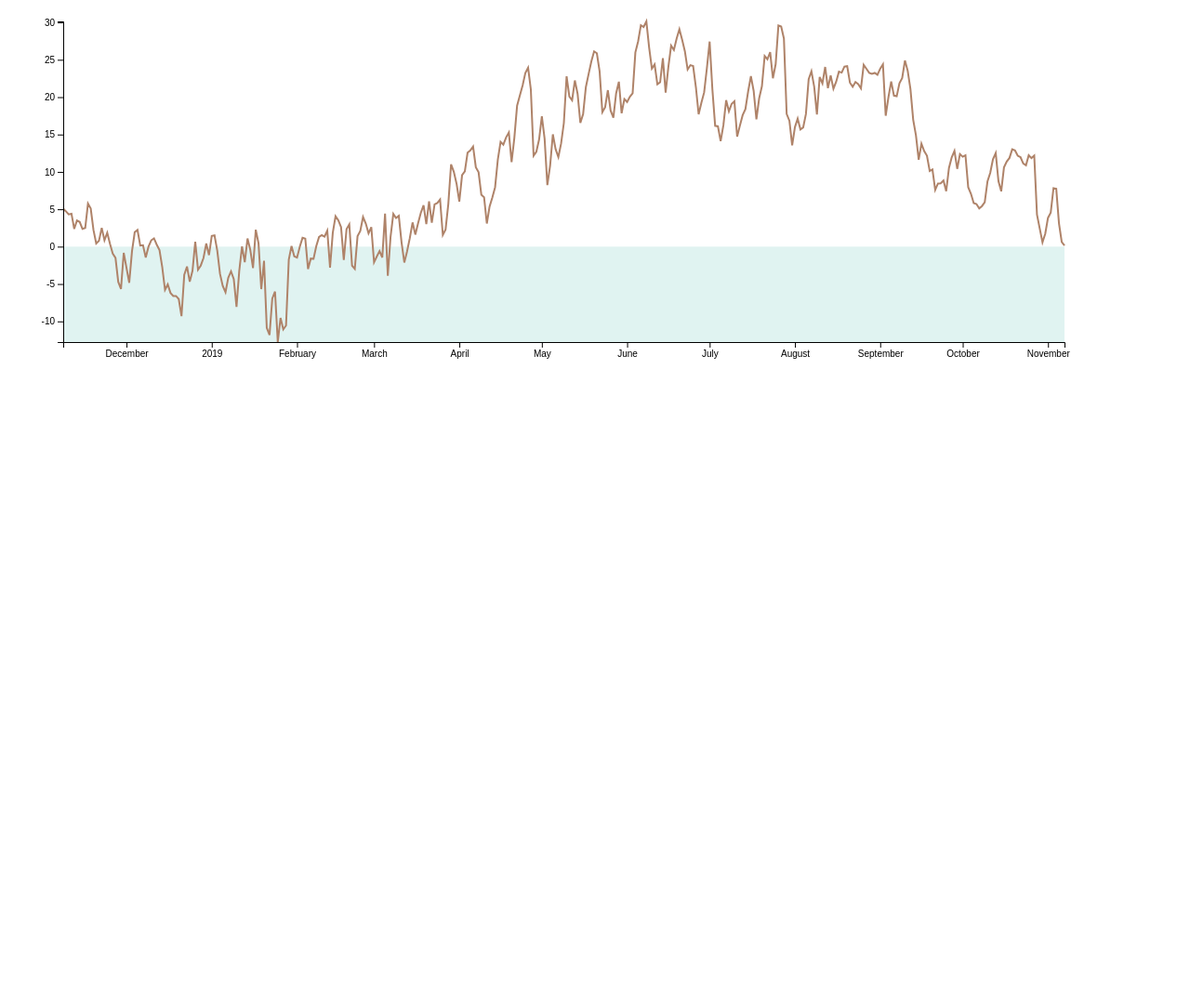
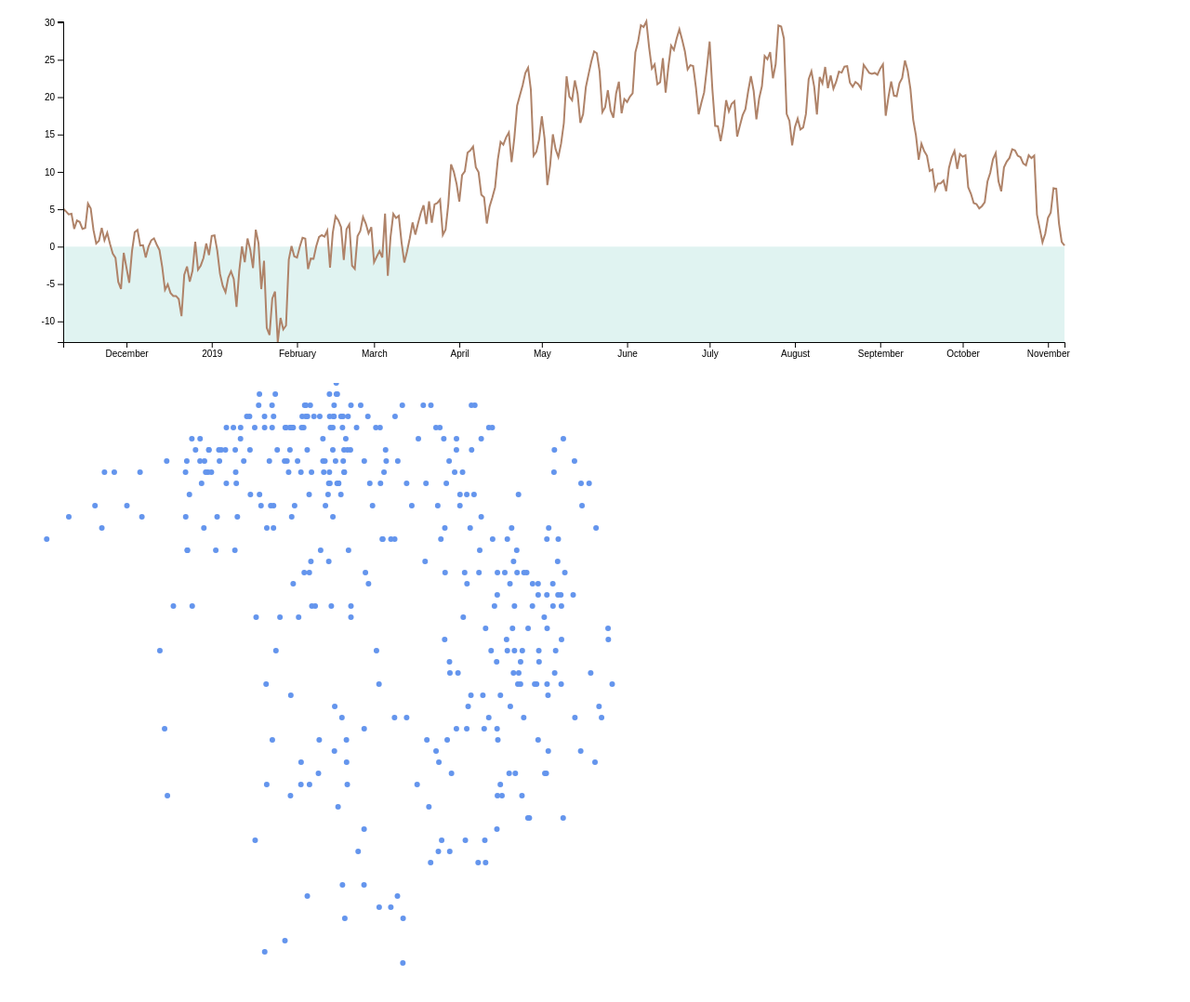
Before and after one commit to treb0ry/traind3, a website built with webpack: page dist/index.html in a window 1280 px wide. Shown: the whole page at 93% size. Before the commit the page ends 800 px from the top, so only its background shows below. Built offline with nearby package versions, Linux system fonts and the light colour scheme.

Commit message:
scale and draw data

```diff
--- a/src/index.js
+++ b/src/index.js
@@ -1,12 +1,10 @@
-import * as d3 from 'd3';
+import * as d3 from "d3";
 
 async function drawLineChart() {
-  const dataset = await d3.json('./my_weather_data.json');
-
   const yAccessor = d => (d.temperatureMax - 32) * (5 / 9);
-  const dateParser = d3.timeParse('%Y-%m-%d');
+  const dateParser = d3.timeParse("%Y-%m-%d");
   const xAccessor = d => dateParser(d.date);
-
+  const dataset = await d3.json("./my_weather_data.json");
   const dimensions = {
     width: window.innerWidth * 0.9,
     height: 400,
@@ -14,8 +12,8 @@ async function drawLineChart() {
       top: 15,
       right: 15,
       bottom: 40,
-      left: 60,
-    },
+      left: 60
+    }
   };
   dimensions.boundedWidth =
     dimensions.width - dimensions.margin.left - dimensions.margin.right;
@@ -23,15 +21,15 @@ async function drawLineChart() {
     dimensions.height - dimensions.margin.top - dimensions.margin.bottom;
 
   const wrapper = d3
-    .select('#wrapper')
-    .append('svg')
-    .attr('width', dimensions.width)
-    .attr('height', dimensions.height);
+    .select("#wrapper")
+    .append("svg")
+    .attr("width", dimensions.width)
+    .attr("height", dimensions.height);
   const bounds = wrapper
-    .append('g')
+    .append("g")
     .style(
-      'transform',
-      `translate(${dimensions.margin.left}px,${dimensions.margin.top}px)`,
+      "transform",
+      `translate(${dimensions.margin.left}px,${dimensions.margin.top}px)`
     );
   const yScale = d3
     .scaleLinear()
@@ -39,12 +37,12 @@ async function drawLineChart() {
     .range([dimensions.boundedHeight, 0]);
   const fTemperatureDay = yScale(0);
   const fTemperatures = bounds
-    .append('rect')
-    .attr('x', 0)
-    .attr('width', dimensions.boundedWidth)
-    .attr('y', fTemperatureDay)
-    .attr('height', dimensions.boundedHeight - fTemperatureDay)
-    .attr('fill', '#e0f3f1');
+    .append("rect")
+    .attr("x", 0)
+    .attr("width", dimensions.boundedWidth)
+    .attr("y", fTemperatureDay)
+    .attr("height", dimensions.boundedHeight - fTemperatureDay)
+    .attr("fill", "#e0f3f1");
   const xScale = d3
     .scaleTime()
     .domain(d3.extent(dataset, xAccessor))
@@ -54,18 +52,70 @@ async function drawLineChart() {
     .x(d => xScale(xAccessor(d)))
     .y(d => yScale(yAccessor(d)));
   const line = bounds
-    .append('path')
-    .attr('d', lineGenerator(dataset))
-    .attr('fill', 'none')
-    .attr('stroke', '#af8369')
-    .attr('stroke-width', 2);
+    .append("path")
+    .attr("d", lineGenerator(dataset))
+    .attr("fill", "none")
+    .attr("stroke", "#af8369")
+    .attr("stroke-width", 2);
   const yAxisGenerator = d3.axisLeft().scale(yScale);
   const xAxisgenerator = d3.axisBottom().scale(xScale);
-  const yAxis = bounds.append('g').call(yAxisGenerator);
+  const yAxis = bounds.append("g").call(yAxisGenerator);
   const xAxis = bounds
-    .append('g')
+    .append("g")
     .call(xAxisgenerator)
-    .style('transform', `translateY(${dimensions.boundedHeight}px)`);
+    .style("transform", `translateY(${dimensions.boundedHeight}px)`);
 }
 
+async function drawScatterplot() {
+  const dataset = await d3.json("./my_weather_data.json");
+  const xAccessor = d => d.dewPoint;
+  const yAccessor = d => d.humidity;
+  const width = d3.min([window.innerWidth * 0.9, window.innerHeight * 0.9]);
+  let dimensions = {
+    width: width,
+    height: width,
+    margin: {
+      top: 10,
+      rigth: 10,
+      bottom: 50,
+      left: 50
+    }
+  };
+
+  dimensions.boundedWidth =
+    dimensions.width - dimensions.margin.left - dimensions.margin.rigth;
+  dimensions.boundedHeight =
+    dimensions.height - dimensions.margin.top - dimensions.margin.bottom;
+  const wrapper = d3
+    .select("#scatterplot")
+    .append("svg")
+    .attr("width", dimensions.width)
+    .attr("height", dimensions.height);
+  const bounds = wrapper
+    .append("g")
+    .style(
+      "transform",
+      `translate(${dimensions.margin.left}px,${dimensions.top}px)`
+    );
+  const xScale = d3
+    .scaleLinear()
+    .domain(d3.extent(dataset, xAccessor))
+    .range([0, dimensions.boundedWidth])
+    .nice();
+  const yScale = d3
+    .scaleLinear()
+    .domain(d3.extent(dataset, yAccessor))
+    .range([dimensions.boundedHeight, 0])
+    .nice();
+  const dots = bounds
+    .selectAll("circle")
+    .data(dataset)
+    .enter()
+    .append("circle")
+    .attr("cx", d => xScale(xAccessor(d)))
+    .attr("cy", d => yScale(yAccessor(d)))
+    .attr("r", 3)
+    .attr("fill", "cornflowerblue");
+}
+drawScatterplot();
 drawLineChart();
```
Also changed, not shown: dist/index.html.
